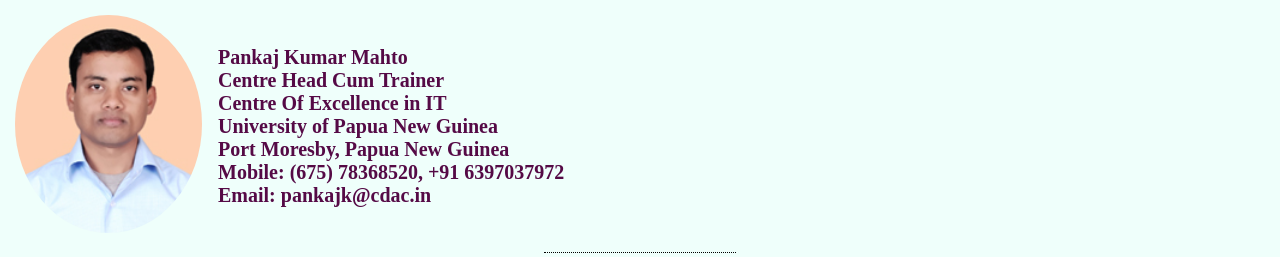
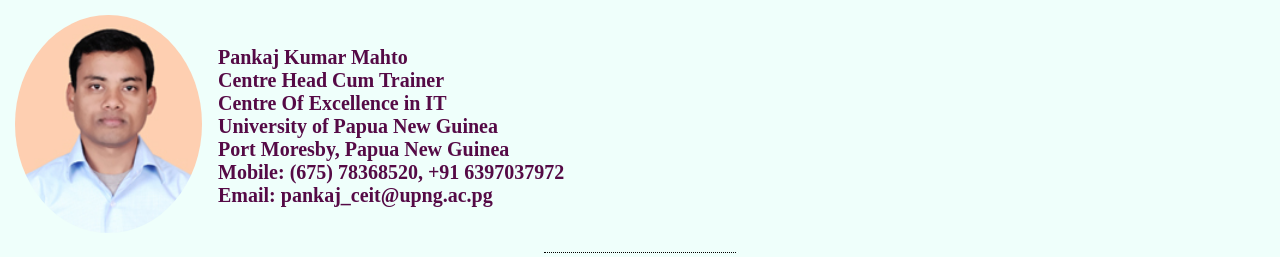
Before and after one commit to pankaj-pkm/CV, a plain HTML site: page index.html in a window 1280 px wide. Shown: the top 257 px of the page. Drawn offline with Linux system fonts and the light colour scheme.

Commit message:
updated email address

```diff
--- a/index.html
+++ b/index.html
@@ -21,7 +21,7 @@
             University of Papua New Guinea<br/>
             Port Moresby, Papua New Guinea<br/>
             Mobile: (675) 78368520, +91 6397037972<br/>
-            Email: pankajk@cdac.in
+            Email: pankaj_ceit@upng.ac.pg
       </p>
         </div>
       </td>
```
